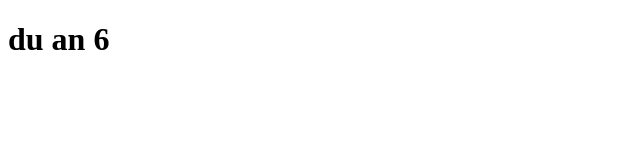
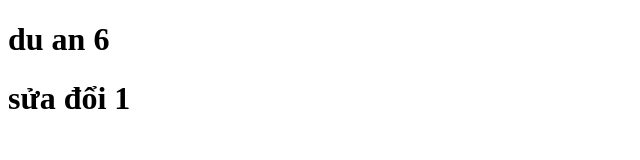
Before and after one commit to vipthisao/duan6, a plain HTML site: page index.html in a window 1280 px wide. Shown: the whole page, without its empty margins (0-640 px from the left). Drawn offline with Linux system fonts and the light colour scheme.

Commit message:
1. sửa đổi 1

```diff
--- a/index.html
+++ b/index.html
@@ -8,5 +8,6 @@
   </head>
   <body>
     <h1>du an 6</h1>
+    <h1>sửa đổi 1</h1>
   </body>
 </html>
```
